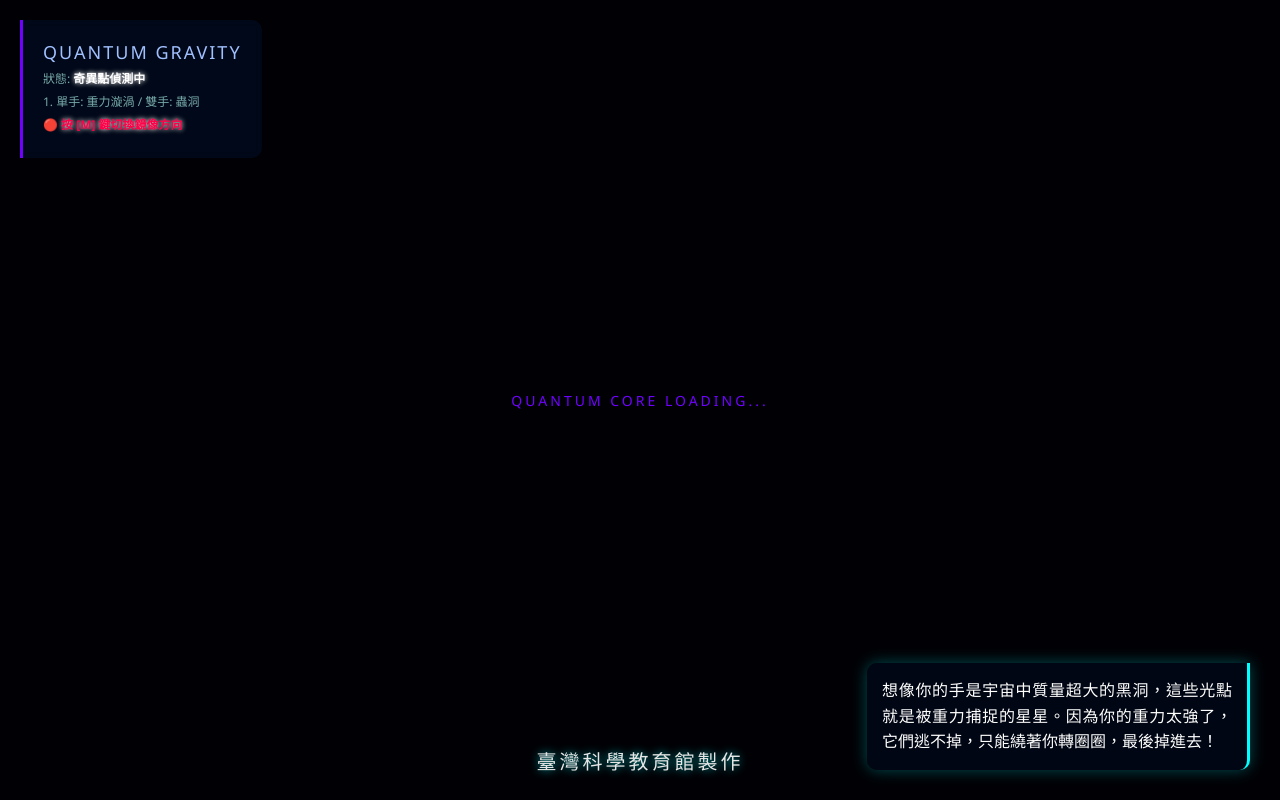
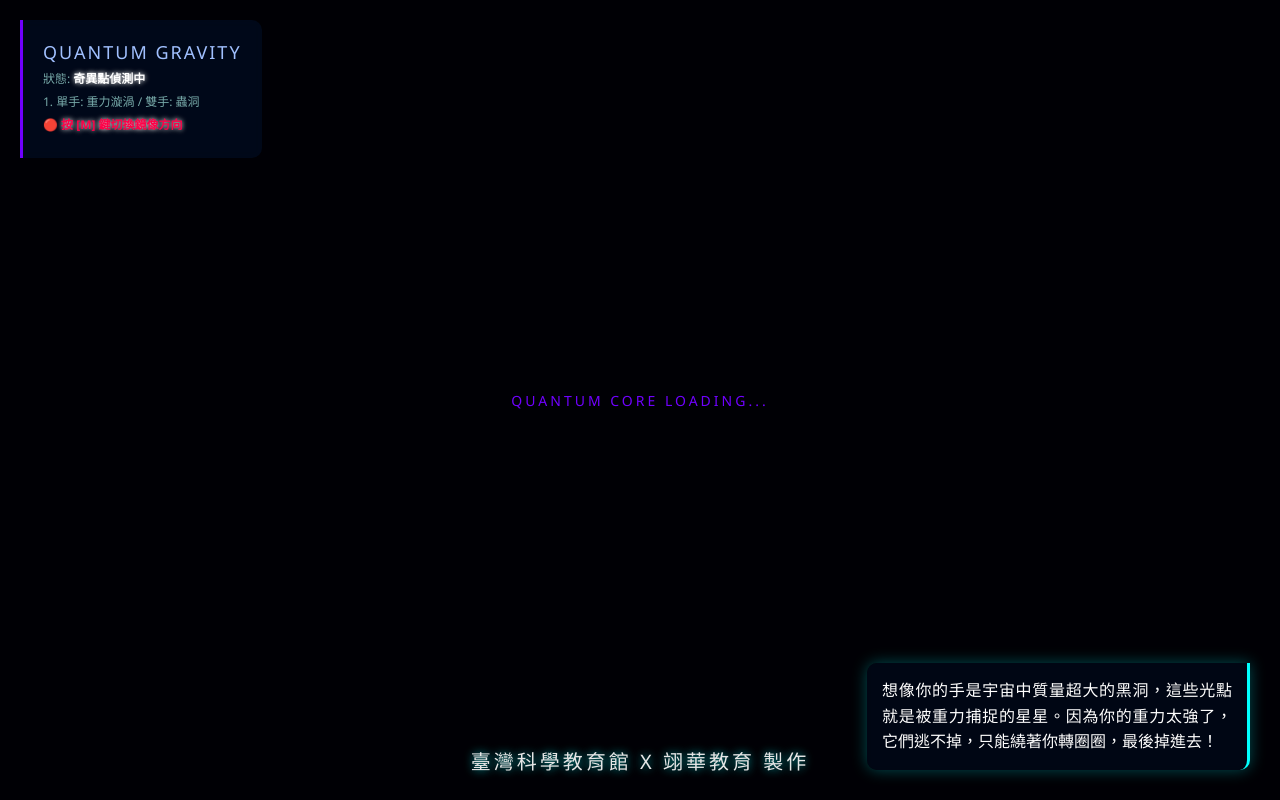
Before and after one commit to JackChung-Taiwan/science01, a plain HTML site: page index.html in a window 1280 px wide. Drawn offline with Linux system fonts and the light colour scheme; a script that the page names is missing.

Commit message:
Update index.html

```diff
--- a/index.html
+++ b/index.html
@@ -89,7 +89,7 @@
 </head>
 <body>
 
-    <div id="credit-text">臺灣科學教育館製作</div>
+    <div id="credit-text">臺灣科學教育館 X 翊華教育 製作</div>
 
     <div id="description">
         想像你的手是宇宙中質量超大的黑洞，這些光點就是被重力捕捉的星星。因為你的重力太強了，它們逃不掉，只能繞著你轉圈圈，最後掉進去！
```
